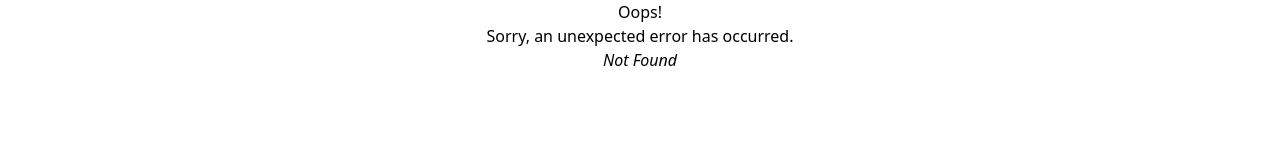
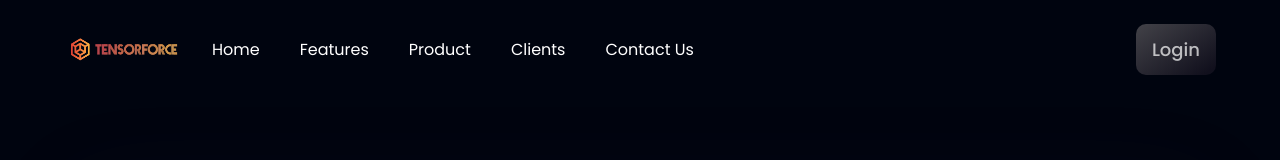
Before and after one commit to manascb1344/TensorForce, a React (Vite) app in the folder WebD/: page /contact in a window 1280 px wide. Before the commit this address had no page. Shown: the top 160 px of the page. Built offline with nearby package versions, Linux system fonts and the light colour scheme.

Commit message:
Added Final Auth with Favicon and also Added Contact Page Done by Soham

```diff
--- a/WebD/index.html
+++ b/WebD/index.html
@@ -2,7 +2,7 @@
 <html lang="en">
 	<head>
 		<meta charset="UTF-8" />
-    <link rel="icon" type="image/svg+xml" href="/TensorForce.svg" />
+		<link rel="icon" type="image/png" href="./public/favicon.ico" />
 		<meta name="viewport" content="width=device-width, initial-scale=1.0" />
 		<meta name="theme-color" content="#000000" />
 		<title>TensorForce</title>
--- a/WebD/src/components/Navbar.jsx
+++ b/WebD/src/components/Navbar.jsx
@@ -38,11 +38,10 @@ const Navbar = () => {
 					{toggle && (
 						<div
 							id="userDropdown"
-							className="z-10  bg-white divide-y divide-gray-100 rounded-lg shadow w-44 dark:bg-gray-700 dark:divide-gray-600 absolute top-16 right-0 mt-2 p-2"
-							onClick={(e) => e.stopPropagation()} // Stop event propagation to prevent immediate closing
+							className="z-10  bg-white divide-y divide-gray-100 rounded-lg shadow w-44 dark:bg-gray-900 dark:divide-gray-600 absolute top-16 right-0 mt-2 p-2"
+							onClick={(e) => e.stopPropagation()}
 						>
 							<div className="px-4 py-3 text-sm text-gray-900 dark:text-white">
-								{/* <div>{user.name}</div> */}
 								<div className="font-medium truncate">{user.email}</div>
 							</div>
 							<ul className="py-2 text-sm text-gray-700 dark:text-gray-200" aria-labelledby="avatarButton">
@@ -88,16 +87,22 @@ const Navbar = () => {
 			<img src={logo} alt="TensorForce" className="w-[124px] h-[32px]" />
 
 			<ul className="list-none sm:flex hidden items-center flex-1 ml-6">
-				{navLinks.map((nav, index) => (
-					<li
-						key={nav.id}
-						className={`font-poppins font-normal cursor-pointer text-[16px] ${
-							index === navLinks.length - 1 ? "mr-0" : "mr-10"
-						} text-white`}
-					>
-						<a href={`#${nav.id}`}>{nav.title}</a>
-					</li>
-				))}
+				<li className={`font-poppins font-normal cursor-pointer text-[16px] text-white mr-10 hover:text-blue-500`}>
+					<a href="/#home">Home</a>
+				</li>
+
+				<li className={`font-poppins font-normal cursor-pointer text-[16px] text-white mr-10 hover:text-blue-500`}>
+					<a href="/#features">Features</a>
+				</li>
+				<li className={`font-poppins font-normal cursor-pointer text-[16px] text-white mr-10 hover:text-blue-500`}>
+					<a href="/#product">Product</a>
+				</li>
+				<li className={`font-poppins font-normal cursor-pointer text-[16px] text-white mr-10 hover:text-blue-500`}>
+					<a href="/#clients">Clients</a>
+				</li>
+				<li className={`font-poppins font-normal cursor-pointer text-[16px] text-white hover:text-blue-500`}>
+					<a href="/contact">Contact Us</a>
+				</li>
 			</ul>
 
 			{renderProfileButton()}
@@ -116,16 +121,21 @@ const Navbar = () => {
 					} p-6 bg-black-gradient absolute top-20 right-0 mx-4 my-2 min-w-[140px] rounded-xl sidebar`}
 				>
 					<ul className="list-none flex flex-col justify-end items-center flex-1">
-						{navLinks.map((nav, index) => (
-							<li
-								key={nav.id}
-								className={`font-poppins font-normal cursor-pointer text-[16px] ${
-									index === navLinks.length - 1 ? "mr-0" : "mb-4"
-								} text-white`}
-							>
-								<a href={`#${nav.id}`}>{nav.title}</a>
-							</li>
-						))}
+						<li className={`font-poppins font-normal cursor-pointer text-[16px] text-white mr-10 hover:text-blue-500`}>
+							<a href="/#home">Home</a>
+						</li>
+						<li className={`font-poppins font-normal cursor-pointer text-[16px] text-white mr-10 hover:text-blue-500`}>
+							<a href="/#features">Features</a>
+						</li>
+						<li className={`font-poppins font-normal cursor-pointer text-[16px] text-white mr-10 hover:text-blue-500`}>
+							<a href="/#product">Product</a>
+						</li>
+						<li className={`font-poppins font-normal cursor-pointer text-[16px] text-white mr-10 hover:text-blue-500`}>
+							<a href="/#clients">Clients</a>
+						</li>
+						<li className={`font-poppins font-normal cursor-pointer text-[16px] text-white hover:text-blue-500`}>
+							<a href="/contact">Contact Us</a>
+						</li>
 					</ul>
 				</div>
 			</div>
--- a/WebD/src/constants/index.js
+++ b/WebD/src/constants/index.js
@@ -1,4 +1,4 @@
-import { people01, people02, people03, facebook, instagram, linkedin, twitter, airbnb, binance, coinbase, dropbox, send, shield, star  } from "../assets";
+import { people01, people02, people03, facebook, instagram, linkedin, twitter, airbnb, binance, coinbase, dropbox, send, shield, star } from "../assets";
 
 export const navLinks = [
   {
@@ -16,6 +16,10 @@ export const navLinks = [
   {
     id: "clients",
     title: "Clients",
+  },
+  {
+    id: "contact",
+    title: "Contact Us",
   },
 ];
 
--- a/WebD/src/main.jsx
+++ b/WebD/src/main.jsx
@@ -7,17 +7,23 @@ import { createBrowserRouter, RouterProvider } from "react-router-dom";
 import ErrorPage from "./ErrorPage";
 import Login from "./Login/Login";
 // import Root from "./routes/root";
+import Contact from "./Contact";
 
 const router = createBrowserRouter([
 	{
 		path: "/",
 		element: <App />,
-		errorElement: <ErrorPage />,
+		// errorElement: <ErrorPage />,
 	},
 	{
 		path: "/login",
 		element: <Login />,
-		errorElement: <ErrorPage />,
+		// errorElement: <ErrorPage />,
+	},
+	{
+		path: "/contact",
+		element: <Contact />,
+		// errorElement: <ErrorPage />,
 	},
 ]);
 
```
Also changed, not shown: WebD/public/hoobank.svg (deleted), 1 other file (tests, documents, lock files or other folders). Lines whose indentation alone changed are shown as unchanged.
